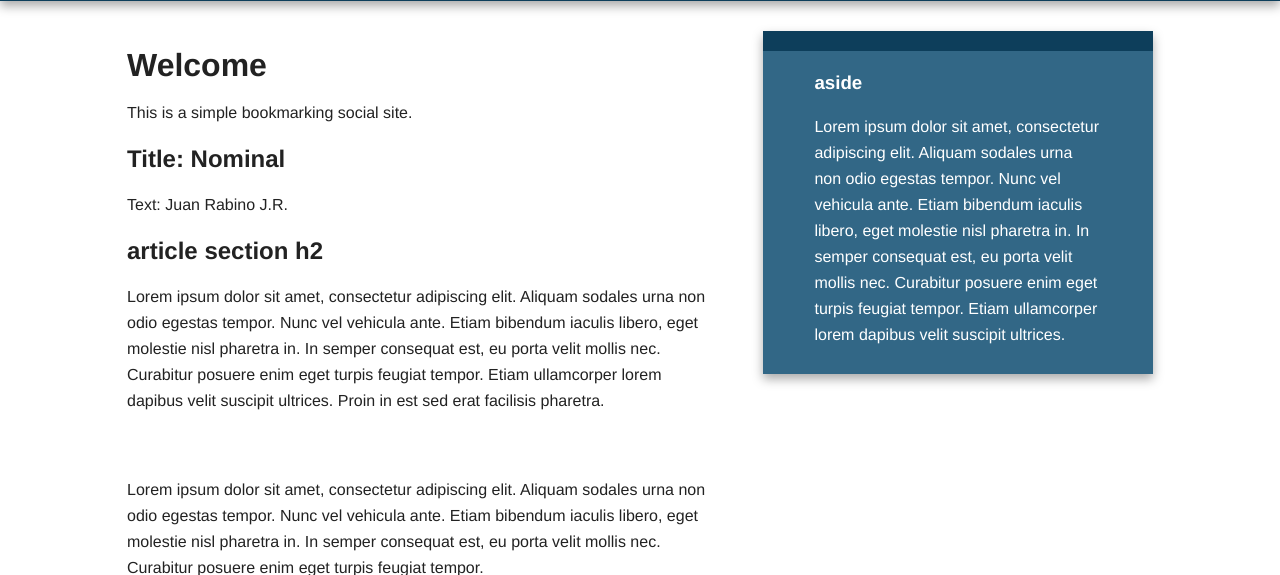
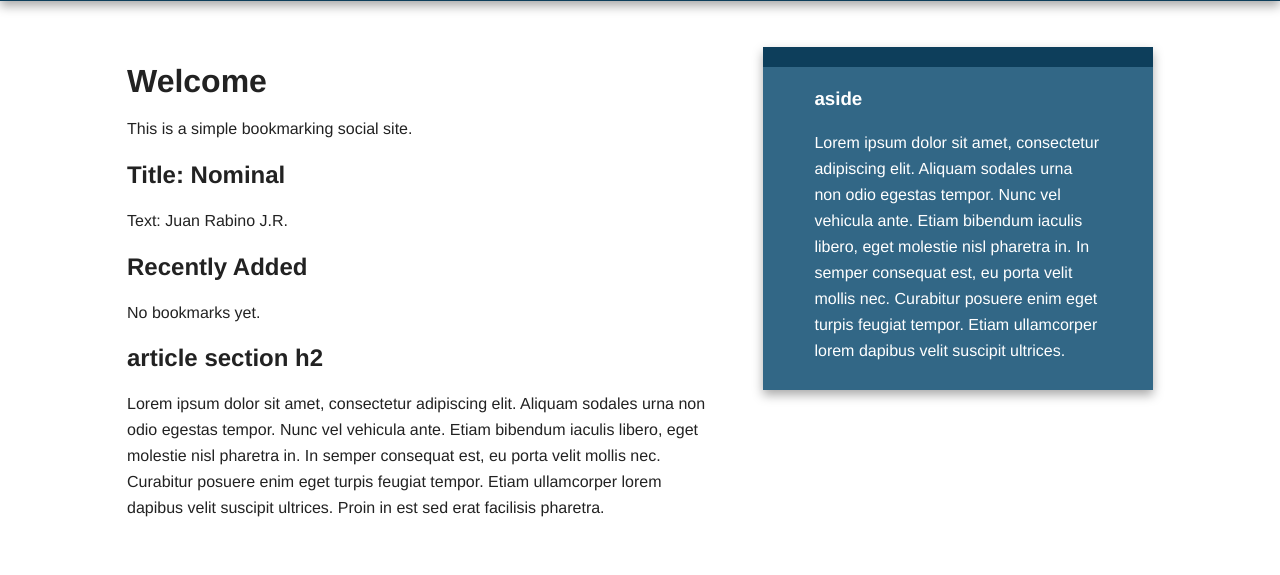
Before and after one commit to jprabino/thermos, a Flask app: page / in a window 1280 px wide. Shown: the part 95-670 px from the top of the page. Run offline with Flask 2, Linux system fonts and the light colour scheme; some libraries are stand-ins or nearby versions.

Commit message:
First Finished. Moving on to WTForms

```diff
--- a/thermos/static/css/main.css
+++ b/thermos/static/css/main.css
@@ -174,8 +174,22 @@ footer h3{
     color: white;
 }
 
+.flashes ul {
+    margin: 0 0;
+    background: #FFD6A3;
+    color: #000;
 
+    list-style-type: none;
+    list-style: none;
+}
+.flashes ul{
+    background: #FFD6A3;
+    color: #000;
+}
 
+article.flashes {
+    margin-bottom: 1em;
+}
 
 
 
--- a/thermos/templates/base.html
+++ b/thermos/templates/base.html
@@ -7,8 +7,8 @@
         <meta name="description" content="">
         <meta name="viewport" content="width=device-width, initial-scale=1">
 
-        <link rel="stylesheet" href="../static/css/normalize.min.css">
-        <link rel="stylesheet" href="../static/css/main.css">
+        <link rel="stylesheet" href="{{ url_for('static', filename='css/normalize.min.css') }}">
+        <link rel="stylesheet" href="{{ url_for('static', filename='css/main.css') }}">
 
         <script src="../static/js/vendor/modernizr-2.8.3-respond-1.4.2.min.js"></script>
     </head>
@@ -30,6 +30,17 @@
         <div class="main-container">
             <div class="main wrapper clearfix">
 
+                <article class="flashes">
+                    {% with messages = get_flashed_messages() %}
+                        {% if messages %}
+                            <ul>
+                                {% for message in messages %}
+                                    <li> {{ message }} </li>
+                                {% endfor %}
+                            </ul>
+                        {% endif %}
+                    {% endwith %}
+                </article>
                 {% block content%}
                 {% endblock %}
 
@@ -49,7 +60,7 @@
         </div>
 
         <script src="//ajax.googleapis.com/ajax/libs/jquery/1.11.2/jquery.min.js"></script>
-        <script>window.jQuery || document.write('<script src="../static/js/vendor/jquery-1.11.2.min.js"><\/script>')</script>
+        <script>window.jQuery || document.write('<script src="{{ url_for('static', filename='js/vendor/jquery-1.11.2.min.js') }}"><\/script>')</script>
 
         <script src="js/main.js"></script>
     </body>
--- a/thermos/templates/index.html
+++ b/thermos/templates/index.html
@@ -10,9 +10,22 @@ Thermos - Welcome
         <h1>Welcome</h1>
         <p>This is a simple bookmarking social site.</p>
     </header>
+
     <section>
         <h2>Title: {{ title }}</h2>
         <p>Text: {{ user.first }} {{ user.last }} {{ user.initials() }}</p>
+    </section>
+    <section>
+        <h2> Recently Added</h2>
+        {% if new_bookmarks %}
+            <ul>
+                {% for bm in new_bookmarks %}
+                    <li> {{ bm.user }} added <a href="{{ bm.url }}"> {{ bm.url }}</a> </li>
+                {% endfor %}
+            </ul>
+        {% else %}
+            No bookmarks yet.
+        {% endif %}
     </section>
     <section>
         <h2>article section h2</h2>
--- a/thermos/thermos.py
+++ b/thermos/thermos.py
@@ -1,6 +1,19 @@
-from flask import Flask, render_template, url_for
+from datetime import datetime
+from flask import Flask, render_template, url_for, redirect, request, flash
+
 
 app = Flask(__name__)
+
+bookmarks = []
+
+app.config['SECRET_KEY'] = '\xba\xf5\xa6\x076\xe4\x9eb\x10\x8bZpV\x13:\xfey\xfc\x9a\xc4\x82A\x7f\xe2'
+def store_bookmark(url):
+    bookmarks.append(dict(
+        url = url,
+        user = 'juan.rabino',
+        date = datetime.utcnow()
+    ))
+
 class User(object):
     def __init__(self, first, last):
         self.first = first
@@ -11,14 +24,31 @@ class User(object):
             initials = "{}.{}.".format(self.first[0], self.last[0])
         return initials
 
+
+def new_bookmarks(num):
+    return sorted(bookmarks, key= lambda bm: bm['date'], reverse=True)[:num]
+
 @app.route('/')
 @app.route('/index')
 def index():
-    return render_template('index.html', title="Nominal", user=User('Juan', 'Rabino'))
+    return render_template('index.html', new_bookmarks=new_bookmarks(5),
+                           title="Nominal", user=User('Juan', 'Rabino'))
 
-@app.route('/add')
+@app.route('/add', methods = ['GET', 'POST'])
 def add():
+    if request.method == 'POST':
+        url = request.form['url']
+        store_bookmark(url)
+        flash('Stored Url: {}'.format(url))
+        return redirect(url_for('index'))
     return render_template('add.html')
 
+@app.errorhandler(404)
+def page_not_found(e):
+    return render_template('404.html'), 404
+
+@app.errorhandler(500)
+def server_error(e):
+    return render_template('500.html'), 500
 if __name__ == '__main__':
     app.run(debug=True)
```
Also changed, not shown: thermos/templates/500.html (added, +60 -0 lines), thermos/forms.py (added).
